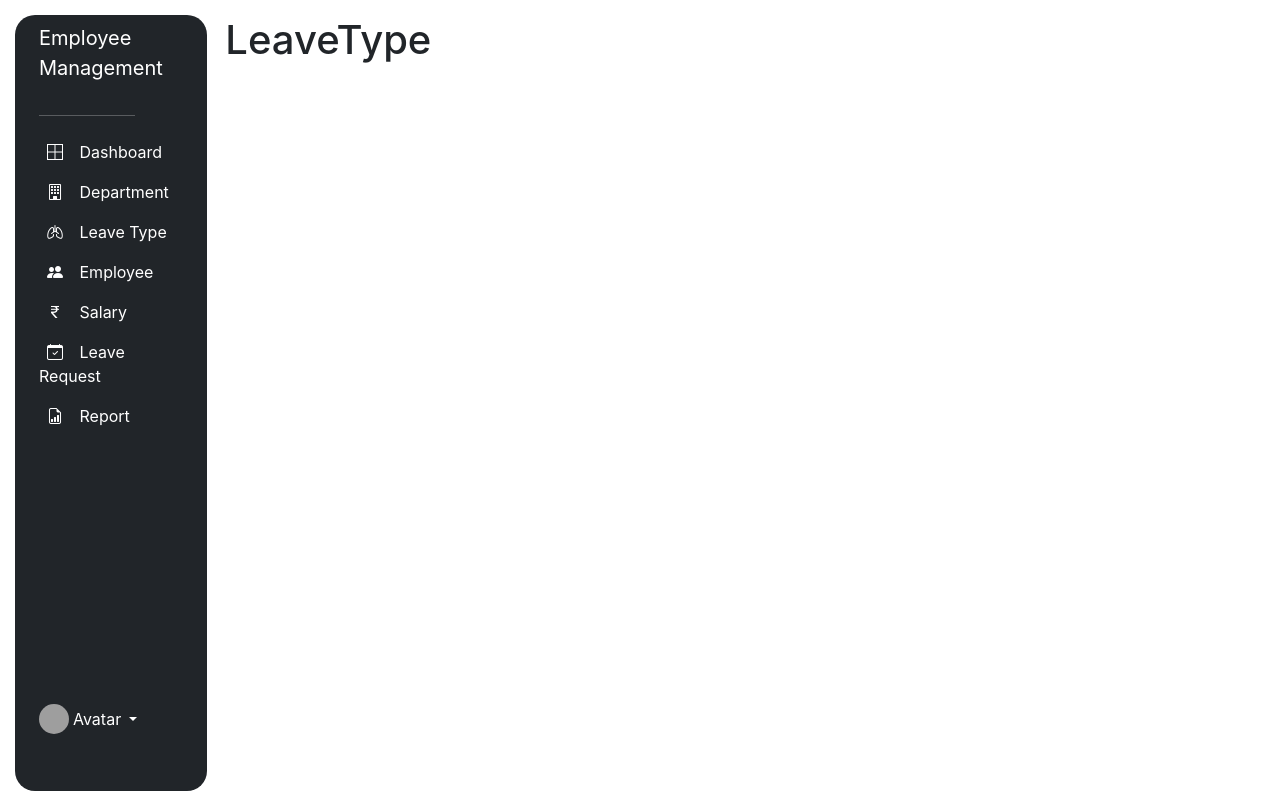
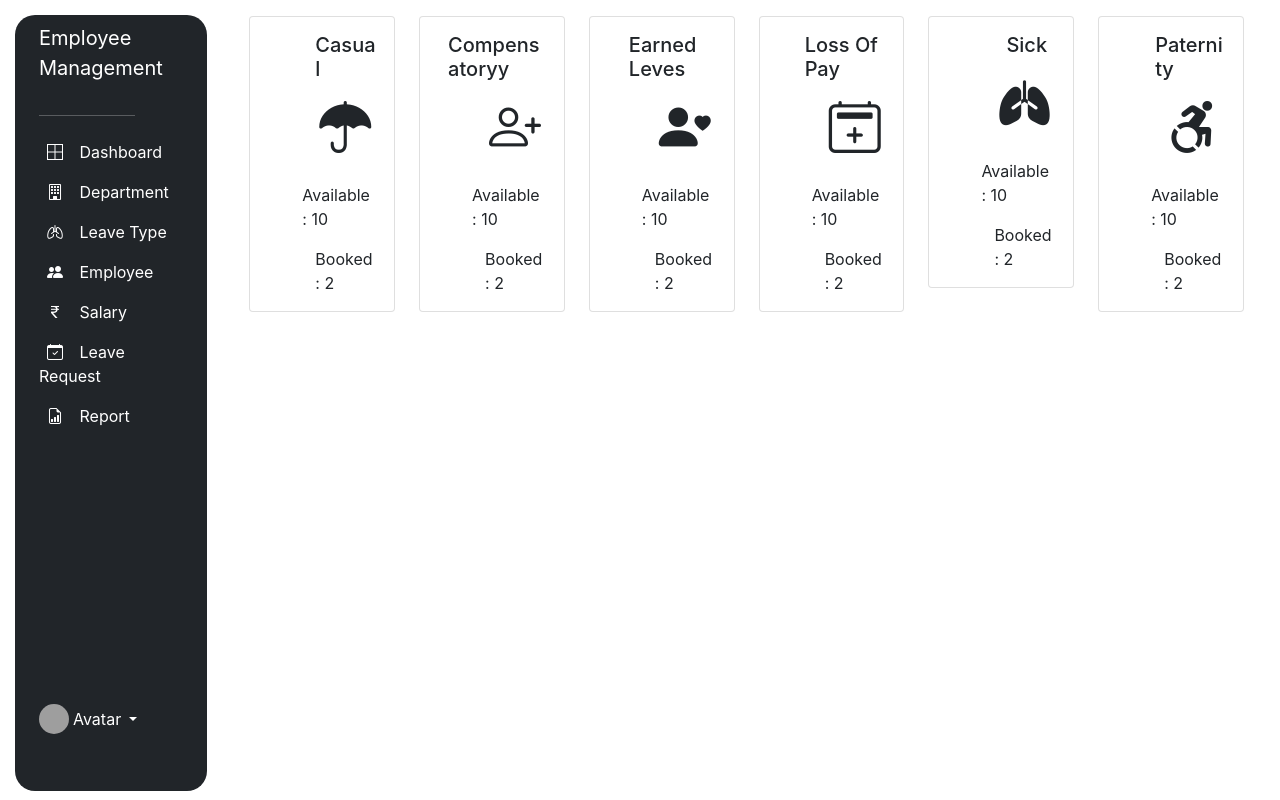
Before and after one commit to saijamii/employee-management, a React (Create React App) app: page /app/leaveType in a window 1280 px wide. Built offline with nearby package versions, Linux system fonts and the light colour scheme; grey boxes are pictures that could not be loaded.

Commit message:
leaves component

```diff
--- a/package.json
+++ b/package.json
@@ -9,6 +9,7 @@
     "bootstrap": "^5.0.1",
     "bootstrap-icons": "^1.11.3",
     "react": "^18.2.0",
+    "react-bootstrap": "^2.10.1",
     "react-dom": "^18.2.0",
     "react-router": "^6.22.3",
     "react-router-dom": "^6.22.3",
--- a/src/Pages/Leaves/LeaveType.js
+++ b/src/Pages/Leaves/LeaveType.js
@@ -1,9 +1,104 @@
-import React from 'react';
+import React from "react";
+import { Card } from "react-bootstrap";
+import styles from "../../StyleSheet/leaveType.css";
 
 const LeaveType = () => {
-    return (
-        <h1>LeaveType</h1>
-    )
-}
+  return (
+    <div className="container">
+      <div className="row">
+        <div className="col-md-2">
+          <Card>
+            <Card.Body>
+              <Card.Title className="first">Casual</Card.Title>
+              <Card.Text>
+                <i
+                  class="bi bi-umbrella-fill"
+                  style={{ marginLeft: "53px", fontSize: "52px" }}
+                ></i>
+              </Card.Text>
+              <Card.Text className="align-sentace">Available : 10</Card.Text>
+              <Card.Text className="align-Booked">Booked : 2</Card.Text>
+            </Card.Body>
+          </Card>
+        </div>
+        <div className="col-md-2">
+          <Card>
+            <Card.Body>
+              <Card.Title className="second">Compensatoryy</Card.Title>
+              <Card.Text>
+                <i
+                  class="bi bi-person-plus"
+                  style={{ marginLeft: "53px", fontSize: "52px" }}
+                ></i>
+              </Card.Text>
+              <Card.Text className="align-sentace">Available : 10</Card.Text>
+              <Card.Text className="align-Booked">Booked : 2</Card.Text>
+            </Card.Body>
+          </Card>
+        </div>
+        <div className="col-md-2">
+          <Card>
+            <Card.Body>
+              <Card.Title className="third">Earned Leves</Card.Title>
+              <Card.Text>
+                <i
+                  class="bi bi-person-heart"
+                  style={{ marginLeft: "53px", fontSize: "52px" }}
+                ></i>
+              </Card.Text>
+              <Card.Text className="align-sentace">Available : 10</Card.Text>
+              <Card.Text className="align-Booked">Booked : 2</Card.Text>
+            </Card.Body>
+          </Card>
+        </div>
+        <div className="col-md-2">
+          <Card>
+            <Card.Body>
+              <Card.Title className="fourth">Loss Of Pay</Card.Title>
+              <Card.Text>
+                <i
+                  class="bi bi-calendar2-plus"
+                  style={{ marginLeft: "53px", fontSize: "52px" }}
+                ></i>
+              </Card.Text>
+              <Card.Text className="align-sentace">Available : 10</Card.Text>
+              <Card.Text className="align-Booked">Booked : 2</Card.Text>
+            </Card.Body>
+          </Card>
+        </div>
+        <div className="col-md-2">
+          <Card>
+            <Card.Body>
+              <Card.Title className="fifth">Sick</Card.Title>
+              <Card.Text>
+                <i
+                  class="bi bi-lungs-fill"
+                  style={{ marginLeft: "53px", fontSize: "52px" }}
+                ></i>
+              </Card.Text>
+              <Card.Text className="align-sentace">Available : 10</Card.Text>
+              <Card.Text className="align-Booked">Booked : 2</Card.Text>
+            </Card.Body>
+          </Card>
+        </div>
+        <div className="col-md-2">
+          <Card>
+            <Card.Body>
+              <Card.Title className="sixth">Paternity</Card.Title>
+              <Card.Text>
+                <i
+                  class="bi bi-person-wheelchair"
+                  style={{ marginLeft: "53px", fontSize: "52px" }}
+                ></i>
+              </Card.Text>
+              <Card.Text className="align-sentace">Available : 10</Card.Text>
+              <Card.Text className="align-Booked">Booked : 2</Card.Text>
+            </Card.Body>
+          </Card>
+        </div>
+      </div>
+    </div>
+  );
+};
 
 export default LeaveType;
--- /dev/null
+++ b/src/StyleSheet/leaveType.css
@@ -0,0 +1,30 @@
+.first.card-title.h5 {
+    margin-left: 49px;
+}
+
+.second.card-title.h5 {
+    margin-left: 12px;
+}
+
+.third.card-title.h5 {
+    margin-left: 23px;
+}
+
+.fourth.card-title.h5 {
+    margin-left: 29px;
+}
+
+.fifth.card-title.h5 {
+    margin-left: 61px;
+}
+
+.sixth.card-title.h5 {
+    margin-left: 40px;
+}
+
+p.align-sentace.card-text {
+    margin-left: 36px;
+}
+p.align-Booked.card-text {
+    margin-left: 49px;
+}
--- a/src/components/Layout.js
+++ b/src/components/Layout.js
@@ -1,10 +1,10 @@
 import React from "react";
-import { Route, Routes, Link, useLocation} from "react-router-dom";
+import { Route, Routes, Link} from "react-router-dom";
 import AppRoutes from "./AppRoutes";
 import styles from '../StyleSheet/Sidebar.module.css'
 
 const Layout = () => {
-    const location = useLocation();
+    // const location = useLocation();
   return (
     <>
       <div className="container-fluid">
```
